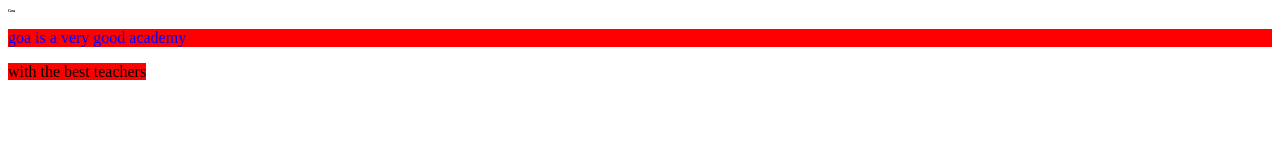
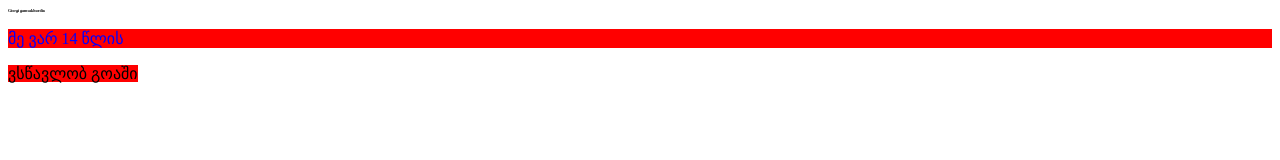
Before and after one commit to giorgigamsakhurdia/GOA, a plain HTML site: page Level 33/homework/homework 33.html in a window 1280 px wide. Drawn offline with Linux system fonts and the light colour scheme.

Commit message:
Add files via upload

```diff
--- a/Level 33/homework/homework 33.html
+++ b/Level 33/homework/homework 33.html
@@ -6,8 +6,19 @@
     <title>Document</title>
 </head>
 <body>
-    <h1 style = "font-size: 4px; font-weight: 4px;">Goa</h1>
-    <p style = "background-color: red; color:blue">goa is a very good academy</p>
-    <span style = "background-color: red;">with the best teachers</span>
+    <!--css - ი გაოიყენება ჰტმლ დოკუმენტის დიზაინის მისაცემად-->
+    <!--1. inline style ატრიბუტით გამოყენებით სტილის შეცვლა-->
+    <!--2. internal style თაგი გამოყენებით სტილის შეცვლა-->
+    <!--3. external ცალკე css - ის ფაილით სტილის შეცვლა-->
+    <!-- კუთნილება: მნიშვნელობა;-->
+    <!-- css - ის დეკლარაცია: კუთნილება: მნიშვნელობა;-->
+     <!--1. color კუთვნილებით ჩვენ ტექსტს ვუცვლიტ ფერის-->
+     <!--background-color კუნთვნილებით ტექსტს ვუცვლიტ უკანა ფონს-->
+     <!--font-size კუთვნილებით ტექსტს ვუცვლით ზომას-->
+     <!--font-weight კუთვნილებით ტექსტს ვუცვლით ფონტს-->
+     <!--text-align  კუთვნილებით ტექსტს ვუცვლით ადგილს-->
+    <h1 style = "font-size: 4px; font-weight: 4px;">Giorgi gamsakhurdia</h1>
+    <p style = "background-color: red; color:blue">მე ვარ 14 წლის</p>
+    <span style = "background-color: red;">ვსწავლობ გოაში</span>
 </body>
 </html>
```
